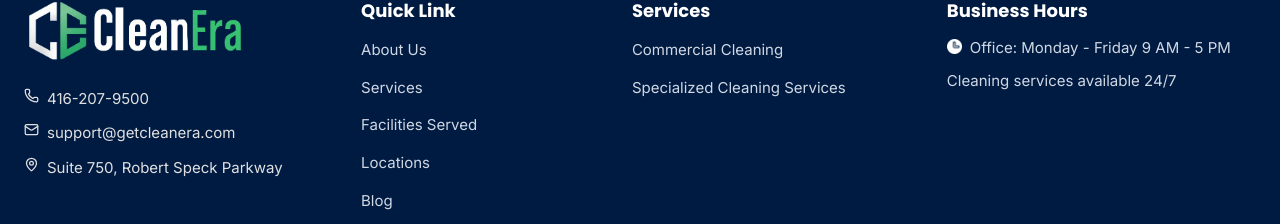
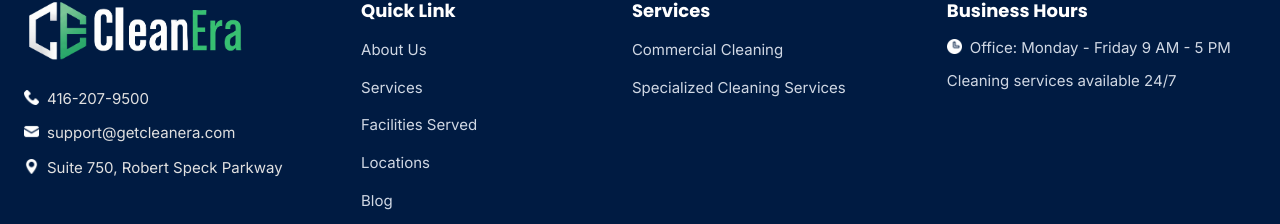
Before and after one commit to SHAFFAN12/CleanEra_Website, a React (Vite) app: page / in a window 1280 px wide. Shown: the part 9838-10062 px from the top of the page. Built offline with nearby package versions, Linux system fonts and the light colour scheme.

Commit message:
almost completed

```diff
--- a/src/components/Footer.jsx
+++ b/src/components/Footer.jsx
@@ -1,8 +1,10 @@
 import React from 'react';
-import { Phone, Mail, MapPin } from 'lucide-react';
+
 import logo from '../assets/footer-logo.png';
 import clock from "../assets/clock.png"
-
+import phone from "../assets/phone-call.png"
+import email from "../assets/email.png"
+import location from "../assets/location.png"
 const Footer = () => {
   return (
     <footer className="footer-main">
@@ -28,15 +30,15 @@ const Footer = () => {
               <img src={logo} alt="CleanEra Logo" className="footer-logo" />
               <ul className="footer-contact">
                 <li>
-                  <Phone size={15} className="contact-icon" />
+                  <img src={phone} className="contact-icon-img" />
                   <span>416-207-9500</span>
                 </li>
                 <li>
-                  <Mail size={15} className="contact-icon" />
+                  <img src={email} className="contact-icon-img" />
                   <span>support@getcleanera.com</span>
                 </li>
                 <li>
-                  <MapPin size={15} className="contact-icon" />
+                  <img src={location} className="contact-icon-img" />
                   <span>Suite 750, Robert Speck Parkway</span>
                 </li>
               </ul>
```
Also changed, not shown: src/assets/location.png (added).
